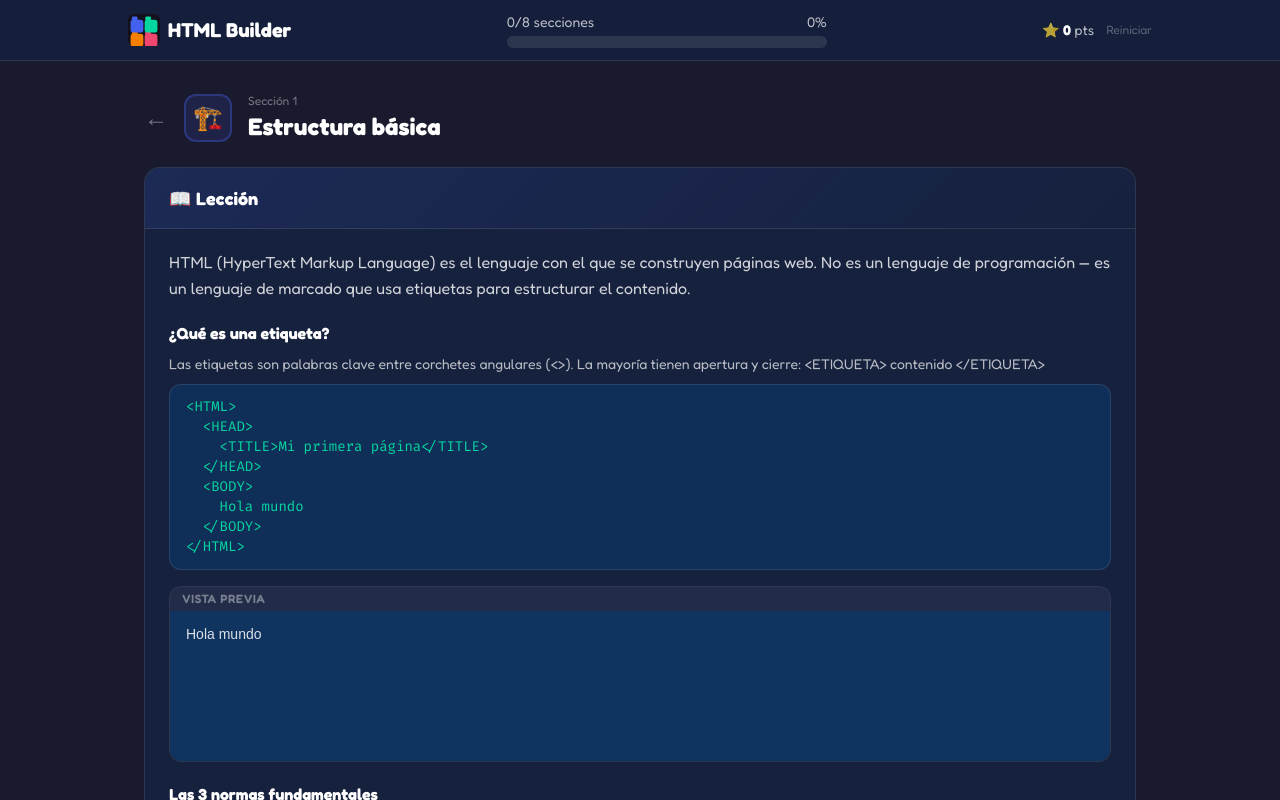
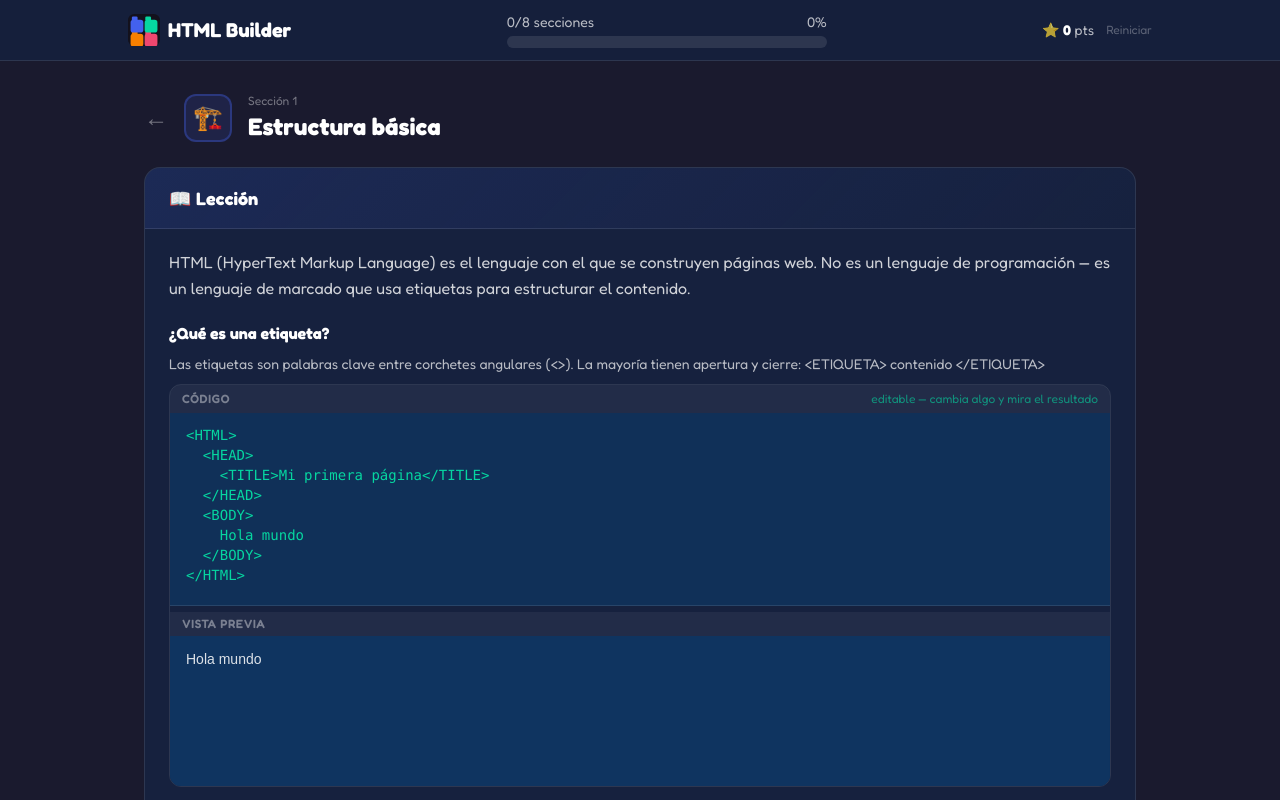
Before and after one commit to Oliver-G-R/html-builder, a React (Vite) app: page /seccion/1 in a window 1280 px wide. Shown: the top 800 px of the page. Built offline with nearby package versions, Linux system fonts and the light colour scheme.

Commit message:
feat: editor de código interactivo con vista previa en tiempo real

```diff
--- /dev/null
+++ b/src/components/ui/CodePreview.tsx
@@ -0,0 +1,57 @@
+import { useState } from 'react';
+
+interface CodePreviewProps {
+  initialCode: string;
+}
+
+const IFRAME_STYLES = `
+  body{font-family:Arial,sans-serif;margin:12px 16px;color:rgba(255,255,255,0.85);background:#0f3460;font-size:14px;line-height:1.6}
+  b,strong{color:#fff}i,em{color:rgba(255,255,255,0.8)}
+  u{color:#06d6a0;text-decoration-color:#06d6a0}s{color:rgba(255,255,255,0.45)}
+  h1,h2,h3,h4,h5,h6{color:#fff;margin:4px 0}p{margin:4px 0}
+  hr{border:none;border-top:1px solid rgba(255,255,255,0.15);margin:8px 0}
+  a{color:#00b4d8}ol,ul{padding-left:20px;margin:4px 0}li{margin:2px 0}
+  dl{margin:4px 0}dt{font-weight:bold;color:#ffd60a}dd{margin-left:16px;color:rgba(255,255,255,0.7)}
+  table{border-collapse:collapse;width:100%}td,th{border:1px solid rgba(255,255,255,0.2);padding:4px 10px;text-align:left}
+  th{background:rgba(255,255,255,0.08);color:#ffd60a}marquee{color:#06d6a0}
+`.replace(/\n\s*/g, '');
+
+function buildSrcDoc(code: string): string {
+  const withAbsoluteUrls = code.replace(
+    /([Ss][Rr][Cc])="\/([^"]*)"/g,
+    `$1="${window.location.origin}/$2"`
+  );
+  return `<!DOCTYPE html><html><head><meta charset="utf-8"><style>${IFRAME_STYLES}</style></head><body>${withAbsoluteUrls}</body></html>`;
+}
+
+export function CodePreview({ initialCode }: CodePreviewProps) {
+  const [code, setCode] = useState(initialCode);
+
+  return (
+    <div className="rounded-xl overflow-hidden border border-white/10">
+      <div className="bg-white/5 px-3 py-1.5 text-xs text-white/40 font-semibold uppercase tracking-wider flex items-center justify-between">
+        <span>Código</span>
+        <span className="text-[#06d6a0]/60 normal-case font-normal tracking-normal">editable — cambia algo y mira el resultado</span>
+      </div>
+
+      <textarea
+        value={code}
+        onChange={(e) => setCode(e.target.value)}
+        spellCheck={false}
+        className="w-full bg-[#0f3460]/80 px-4 py-3 text-sm text-[#06d6a0] font-mono resize-none outline-none border-b border-white/10"
+        style={{ minHeight: `${Math.max(3, code.split('\n').length) * 1.6 + 1}em` }}
+      />
+
+      <div className="bg-white/5 px-3 py-1 text-xs text-white/40 font-semibold uppercase tracking-wider">
+        Vista previa
+      </div>
+      <iframe
+        srcDoc={buildSrcDoc(code)}
+        className="w-full"
+        style={{ minHeight: '80px', backgroundColor: '#0f3460' }}
+        title="Vista previa"
+        sandbox=""
+      />
+    </div>
+  );
+}
--- a/src/routes/Section.tsx
+++ b/src/routes/Section.tsx
@@ -6,6 +6,7 @@ import { TrueFalse } from '../components/Exercises/TrueFalse';
 import { MultipleChoice } from '../components/Exercises/MultipleChoice';
 import { MatchPairs } from '../components/Exercises/MatchPairs';
 import { ProgressBar } from '../components/Progress/ProgressBar';
+import { CodePreview } from '../components/ui/CodePreview';
 import type { Exercise } from '../types/exercises';
 
 const exerciseTypeLabel: Record<Exercise['type'], string> = {
@@ -92,23 +93,7 @@ export function Section() {
                 <h3 className="font-bold text-white">{point.title}</h3>
                 <p className="text-white/70 text-sm leading-relaxed whitespace-pre-line">{point.content}</p>
                 {point.code && (
-                  <div className="space-y-4">
-                    <pre className="bg-[#0f3460]/80 rounded-xl px-4 py-3 text-sm text-[#06d6a0] overflow-x-auto border border-white/10">
-                      {point.code}
-                    </pre>
-                    <div className="rounded-xl overflow-hidden border border-white/10">
-                      <div className="bg-white/5 px-3 py-1 text-xs text-white/40 font-semibold uppercase tracking-wider">
-                        Vista previa
-                      </div>
-                      <iframe
-                        srcDoc={`<!DOCTYPE html><html><head><meta charset="utf-8"><style>body{font-family:Arial,sans-serif;margin:12px 16px;color:rgba(255,255,255,0.85);background:#0f3460;font-size:14px;line-height:1.6}b,strong{color:#fff}i,em{color:rgba(255,255,255,0.8)}u{color:#06d6a0;text-decoration-color:#06d6a0}s{color:rgba(255,255,255,0.45)}h1,h2,h3,h4,h5,h6{color:#fff;margin:4px 0}p{margin:4px 0}hr{border:none;border-top:1px solid rgba(255,255,255,0.15);margin:8px 0}a{color:#00b4d8}ol,ul{padding-left:20px;margin:4px 0}li{margin:2px 0}dl{margin:4px 0}dt{font-weight:bold;color:#ffd60a}dd{margin-left:16px;color:rgba(255,255,255,0.7)}table{border-collapse:collapse;width:100%}td,th{border:1px solid rgba(255,255,255,0.2);padding:4px 10px;text-align:left}th{background:rgba(255,255,255,0.08);color:#ffd60a}font{color:inherit}marquee{color:#06d6a0}</style></head><body>${point.code.replace(/([Ss][Rr][Cc])="\/([^"]*)"/g, `$1="${window.location.origin}/$2"`)}</body></html>`}
-                        className="w-full rounded-b-xl"
-                        style={{ minHeight: '80px', backgroundColor: '#0f3460' }}
-                        title="Vista previa"
-                        sandbox=""
-                      />
-                    </div>
-                  </div>
+                  <CodePreview initialCode={point.code} />
                 )}
               </div>
             ))}
```
